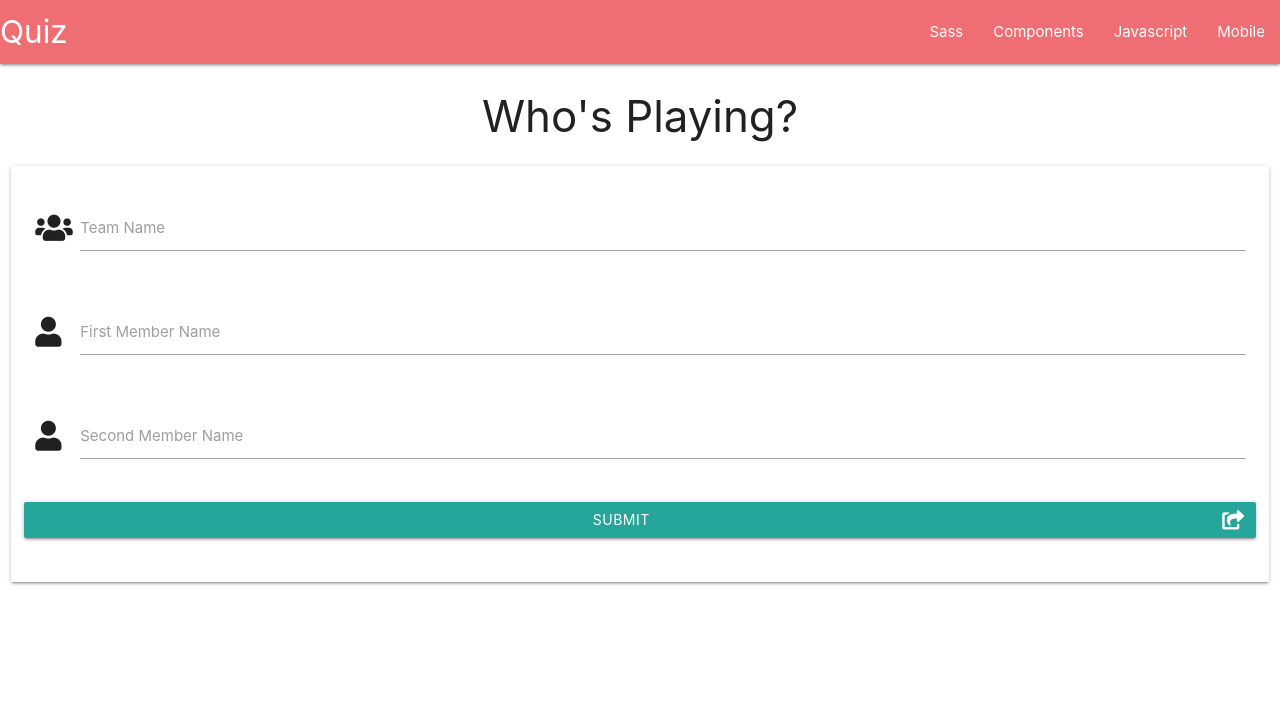
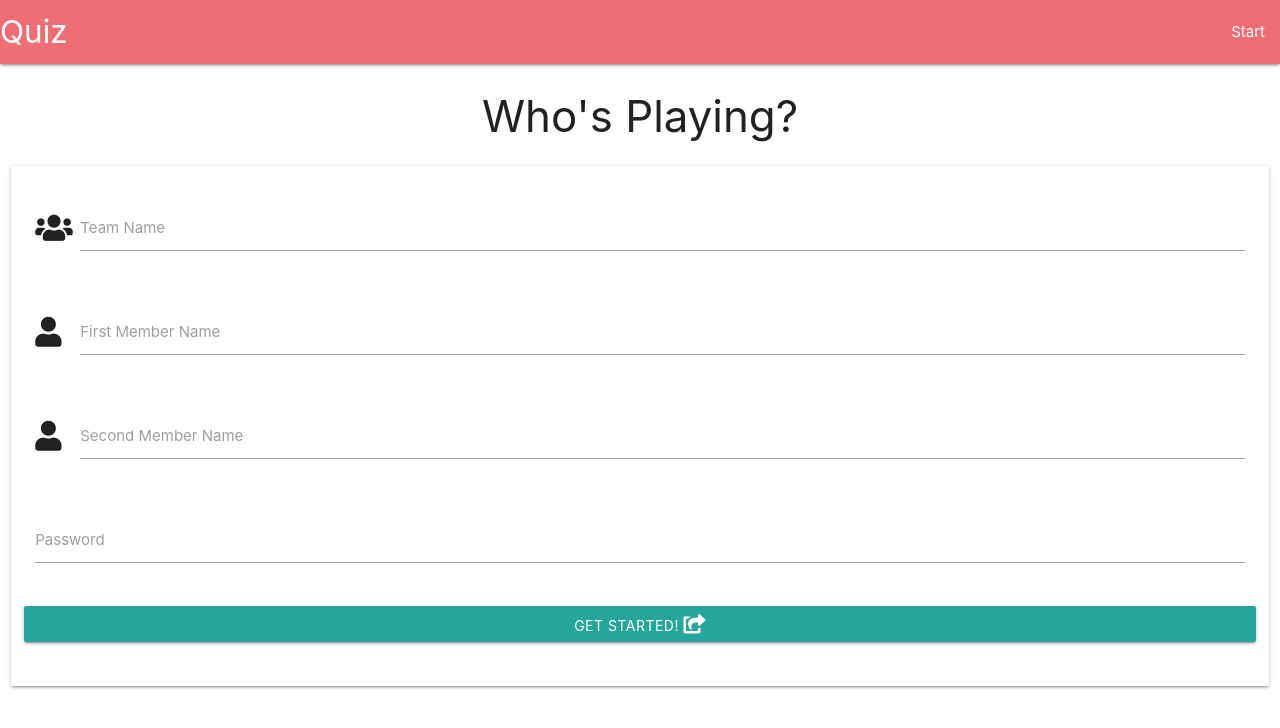
Before and after one commit to mattb0101/quiz_times, a Flask app: page / in a window 1280 px wide. Shown: the top 728 px of the page. Run offline with Flask 2, Linux system fonts and the light colour scheme; some libraries are stand-ins or nearby versions.

Commit message:
Started work on register and connecting to MongoDB

```diff
--- a/app.py
+++ b/app.py
@@ -1,15 +1,61 @@
 import os
 from datetime import datetime
-from flask import Flask, redirect, render_template, request, session, url_for
+from flask import Flask, flash, redirect, render_template, request, session, url_for
 from flask_pymongo import PyMongo
-
+from werkzeug.security import generate_password_hash, check_password_hash
+if os.path.exists("env.py"):
+    import env
 
 app = Flask(__name__)
 
+app.config["MONGO_DBNAME"] = os.environ.get("MONGO_DBNAME")
+app.config["MONGO_URI"] = os.environ.get("MONGO_URI")
+app.secret_key = os.environ.get("SECRET_KEY")
+
+mongo = PyMongo(app)
+
 
 @app.route("/")
-def index():
-    return render_template('index.html')
+def start():
+    return render_template('register.html')
+
+
+@app.route("/register", methods=["GET", "POST"])
+def register():
+    if request.method == "POST":
+        # check if team name already exists in db
+        existing_team = mongo.db.users.find_one(
+            {"team_name": request.form.get("team_name").lower()})
+
+        if existing_team:
+            flash("Team Name already exists")
+            return redirect(url_for("register"))
+
+        register = {
+            "team_name": request.form.get("team_name").lower(),
+            "first_member": request.form.get("first_member").lower(),
+            "second_member": request.form.get("second_member").lower(),
+            "password": generate_password_hash(request.form.get("password"))
+        }
+        mongo.db.users.insert_one(register)
+
+        session["user"] = request.form.get("team_name").lower()
+        flash("Registration Successful")
+        return redirect(url_for("index", team_name=session["user"]))
+    return render_template("register.html")
+
+
+@app.route("/index/<team_name>")
+def index(team_name):
+    # grab the session user's username
+    team_name = mongo.db.users.find_one(
+        {"team_name": session["user"]})["team_name"]
+
+    if session["user"]:
+        return render_template("index.html", team_name=team_name)
+
+    return redirect(url_for('register'))
+
 
 
 if __name__ =="__main__":
--- a/templates/base.html
+++ b/templates/base.html
@@ -5,7 +5,8 @@
 	<meta charset="UTF-8">
 	<meta name="viewport" content="width=device-width, initial-scale=1.0">
 	<link rel="stylesheet" href="https://cdnjs.cloudflare.com/ajax/libs/materialize/1.0.0/css/materialize.min.css">
-    <link rel="stylesheet" href="https://use.fontawesome.com/releases/v5.15.1/css/all.css" integrity="sha384-vp86vTRFVJgpjF9jiIGPEEqYqlDwgyBgEF109VFjmqGmIY/Y4HV4d3Gp2irVfcrp" crossorigin="anonymous">
+	<link rel="stylesheet" href="https://use.fontawesome.com/releases/v5.15.1/css/all.css"
+		integrity="sha384-vp86vTRFVJgpjF9jiIGPEEqYqlDwgyBgEF109VFjmqGmIY/Y4HV4d3Gp2irVfcrp" crossorigin="anonymous">
 	<title>Quiz Times</title>
 </head>
 
@@ -16,30 +17,33 @@
 			<a href="#!" class="brand-logo">Quiz</a>
 			<a href="#" data-target="mobile-demo" class="sidenav-trigger"><i class="fas fa-bars"></i></a>
 			<ul class="right hide-on-med-and-down">
+            {% if session.user %}
 				<li><a href="#">Sass</a></li>
 				<li><a href="#">Components</a></li>
 				<li><a href="#">Javascript</a></li>
-        <li><a href="#">Mobile</a></li>
+            {% else %}
+				<li><a href="{{ url_for('register') }}">Start</a></li>
+            {% endif %}
 			</ul>
 		</div>
 	</nav>
 
 	<ul class="sidenav" id="mobile-demo">
+		{% if session.user %}
 		    <li><a href="#">Sass</a></li>
 		    <li><a href="#">Components</a></li>
 		    <li><a href="#">Javascript</a></li>
-    <li><a href="#">Mobile</a></li>
+        {% else %}
+		    <li><a href="{{ url_for('register') }}">Start!</a></li>
+        {% endif %}
 	</ul>
 
 	{% block content %}
 
 	{% endblock %}
 
-    <script
-      src="https://code.jquery.com/jquery-3.5.1.min.js"
-      integrity="sha256-9/aliU8dGd2tb6OSsuzixeV4y/faTqgFtohetphbbj0="
-      crossorigin="anonymous"
-    ></script>
+	<script src="https://code.jquery.com/jquery-3.5.1.min.js"
+		integrity="sha256-9/aliU8dGd2tb6OSsuzixeV4y/faTqgFtohetphbbj0=" crossorigin="anonymous"></script>
 	<script src="https://cdnjs.cloudflare.com/ajax/libs/materialize/1.0.0/js/materialize.min.js"></script>
 	<script src="{{ url_for('static', filename='script.js') }}"></script>
 </body>
--- a/templates/index.html
+++ b/templates/index.html
@@ -2,38 +2,6 @@
 
 {% block content %}
 
-    <h3 class="center-align">Who's Playing?</h3>
+    <h4>Welcome {{ team_name }}</h4>
 
-	<div class="row">
-		<form class="col s12">
-			<div class="card-panel">
-				<div class="row">
-					<div class="input-field col s12">
-						<i class="fas fa-users prefix"></i>
-						<input id="team_name" name="team_name" type="text" class="validate" required>
-						<label for="team_name">Team Name</label>
-					</div>
-                </div>
-                <div class="row">
-					<div class="input-field col s12">
-						<i class="fas fa-user prefix"></i>
-						<input id="first_member" name="first_member" type="text" class="validate" required>
-						<label for="first_member">First Member Name</label>
-					</div>
-                </div>
-                <div class="row">
-                    <div class="input-field col s12">
-						<i class="fas fa-user prefix"></i>
-						<input id="second_member" name="second_member" type="text" class="validate">
-						<label for="second_member">Second Member Name</label>
-					</div>
-                </div>
-				<div class="row">
-					<button class="col btn s12 center-align" type="submit" name="action">Submit
-		                <i class="fas fa-share-square right"></i>
-		            </button>
-				</div>
-			</div>
-		</form>
-	</div>
 {% endblock %}
--- /dev/null
+++ b/templates/register.html
@@ -0,0 +1,44 @@
+{% extends "base.html" %}
+
+{% block content %}
+
+	<h3 class="center-align">Who's Playing?</h3>
+
+	<div class="row">
+		<form class="col s12" action="POST" action="{{ url_for('register') }}">
+			<div class="card-panel">
+				<div class="row">
+					<div class="input-field col s12">
+						<i class="fas fa-users prefix"></i>
+						<input id="team_name" name="team_name" type="text" class="validate" required>
+						<label for="team_name">Team Name</label>
+					</div>
+				</div>
+				<div class="row">
+					<div class="input-field col s12">
+						<i class="fas fa-user prefix"></i>
+						<input id="first_member" name="first_member" type="text" class="validate" required>
+						<label for="first_member">First Member Name</label>
+					</div>
+				</div>
+				<div class="row">
+					<div class="input-field col s12">
+						<i class="fas fa-user prefix"></i>
+						<input id="second_member" name="second_member" type="text" class="validate">
+						<label for="second_member">Second Member Name</label>
+					</div>
+				</div>
+				<div class="row">
+					<div class="input-field col s12">
+						<input id="password" name="password" type="password" class="validate" required>
+						<label for="password">Password</label>
+					</div>
+				</div>
+				<div class="row">
+					<button class="col btn s12 center-align" type="submit">Get Started! <i class="fas fa-share-square"></i>
+			            </button>
+				</div>
+			</div>
+		</form>
+	</div>
+{% endblock %}
```
Lines whose indentation alone changed are shown as unchanged.
